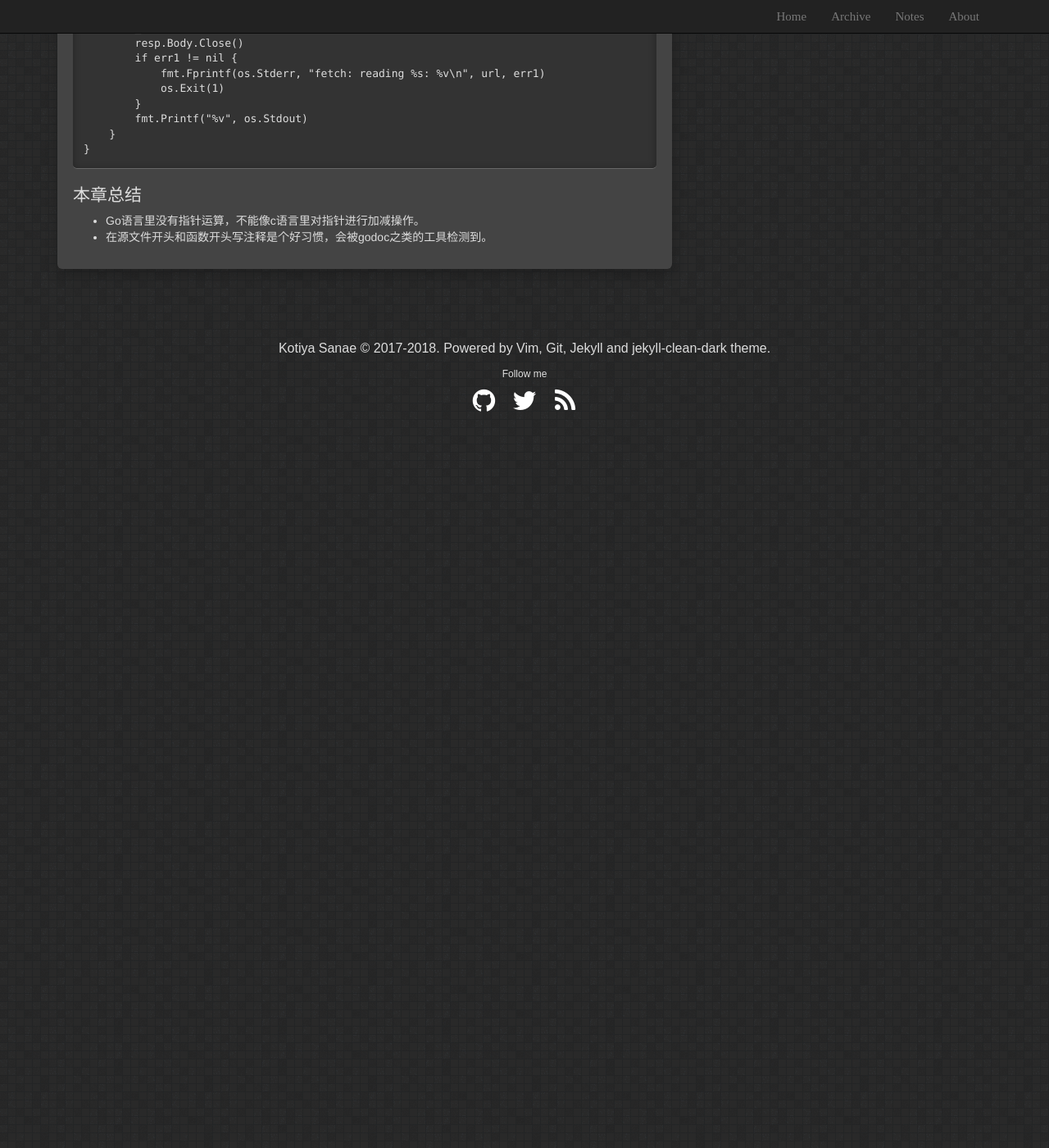
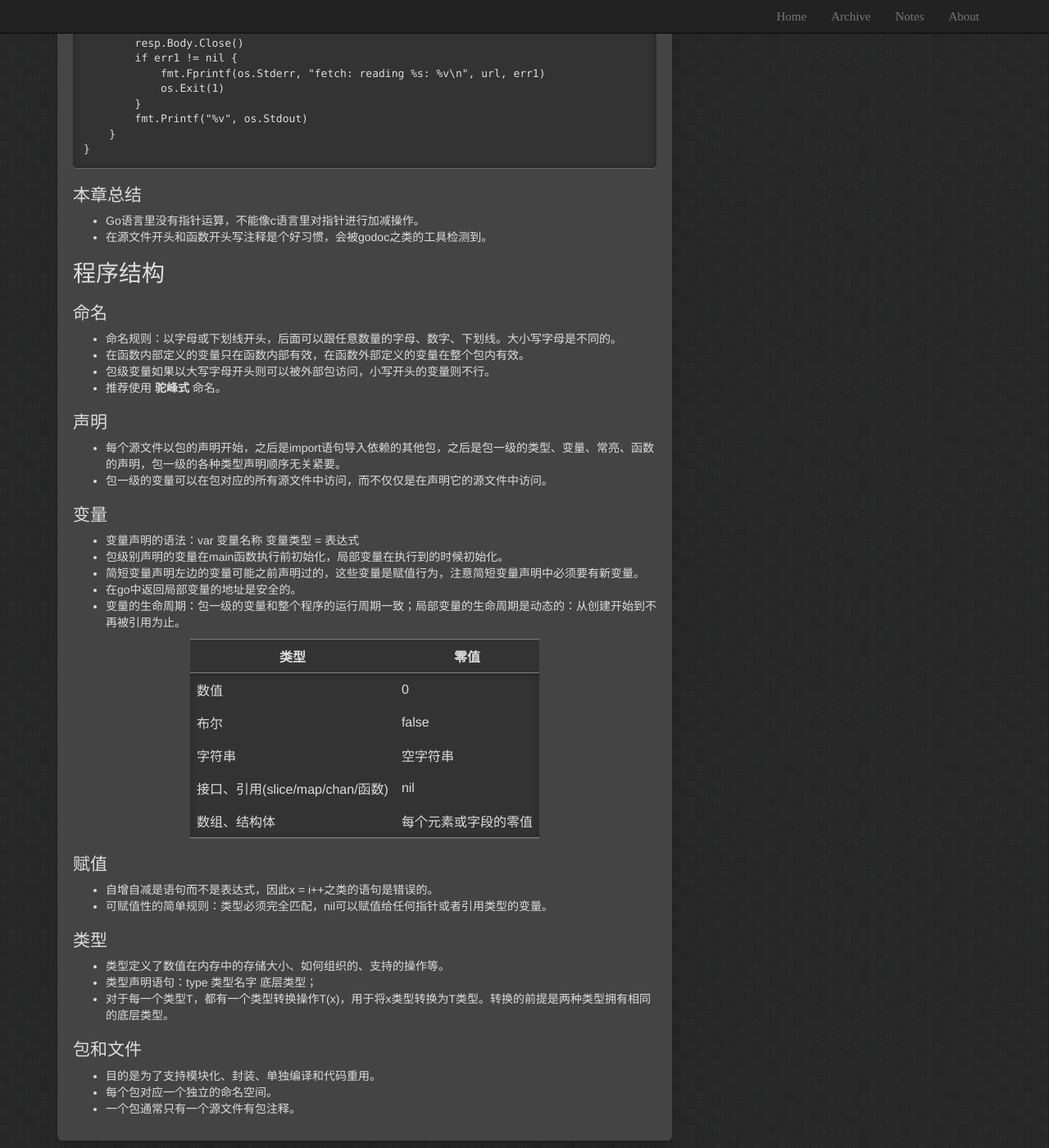
Before and after one commit to tianhongw/tianhongw.github.io, a Jekyll site: the page built from _posts/2019-1-11-The-Go-Programming-Language-Notes.md, in a window 1280 px wide and 1400 px high, scrolled down 2339 px. Shown: the whole window at 82% size. Built offline with Jekyll 4.4.1, drawn with Linux system fonts in a browser that asks for light colours; before the commit the page ends 2887 px from its top, so only the background shows below that.

Commit message:
增加go语言圣经读书笔记

```diff
--- a/_posts/2019-1-11-The-Go-Programming-Language-Notes.md
+++ b/_posts/2019-1-11-The-Go-Programming-Language-Notes.md
@@ -9,8 +9,7 @@ description: Go语言圣经读书笔记。
 ---
 # 前言
 
-
-<a id="org7c6a3b1"></a>
+<a id="org68ccc8d"></a>
 
 ## Go起源
 
@@ -21,12 +20,12 @@ description: Go语言圣经读书笔记。
 -   没有隐式数值转换、没有构造函数和析构函数、没有运算符重载、没有默认参数、没有继承、没有泛型、没有异常、没有宏、没有函数修饰等。
 
 
-<a id="orgd45813e"></a>
+<a id="orgf16c75c"></a>
 
 # 入门
 
 
-<a id="org30f16f8"></a>
+<a id="org9a79c05"></a>
 
 ## Hello, World
 
@@ -42,7 +41,7 @@ description: Go语言圣经读书笔记。
 -   函数的声明由func关键字、函数名、参数列表、返回值列表、函数体组成。
 
 
-<a id="org6c21a73"></a>
+<a id="org08562c9"></a>
 
 ## 命令行参数
 
@@ -53,7 +52,7 @@ description: Go语言圣经读书笔记。
 -   空标识符 \_ 用于语法需要逻辑不需要的时候。
 
 
-<a id="orgd65fe80"></a>
+<a id="orgce5ffe9"></a>
 
 ### 练习1.1
 
@@ -70,7 +69,7 @@ description: Go语言圣经读书笔记。
     }
 
 
-<a id="orgfe54f92"></a>
+<a id="org8976822"></a>
 
 ### 练习1.2
 
@@ -88,7 +87,7 @@ description: Go语言圣经读书笔记。
     }
 
 
-<a id="orgcfb3b71"></a>
+<a id="orgdd1e809"></a>
 
 ## 查找重复的行
 
@@ -155,12 +154,12 @@ description: Go语言圣经读书笔记。
 </table>
 
 
-<a id="orgf7e1d6f"></a>
+<a id="orgead84eb"></a>
 
 ## 获取URL
 
 
-<a id="orgc5761cd"></a>
+<a id="org433b0ef"></a>
 
 ### 练习1.7
 
@@ -192,9 +191,116 @@ description: Go语言圣经读书笔记。
     }
 
 
-<a id="org81446c8"></a>
+<a id="org82af4c3"></a>
 
 ## 本章总结
 
 -   Go语言里没有指针运算，不能像c语言里对指针进行加减操作。
 -   在源文件开头和函数开头写注释是个好习惯，会被godoc之类的工具检测到。
+
+
+<a id="org5d38632"></a>
+
+# 程序结构
+
+
+<a id="org01a48dc"></a>
+
+## 命名
+
+-   命名规则：以字母或下划线开头，后面可以跟任意数量的字母、数字、下划线。大小写字母是不同的。
+-   在函数内部定义的变量只在函数内部有效，在函数外部定义的变量在整个包内有效。
+-   包级变量如果以大写字母开头则可以被外部包访问，小写开头的变量则不行。
+-   推荐使用 **驼峰式** 命名。
+
+
+<a id="org1ed53e1"></a>
+
+## 声明
+
+-   每个源文件以包的声明开始，之后是import语句导入依赖的其他包，之后是包一级的类型、变量、常亮、函数的声明，包一级的各种类型声明顺序无关紧要。
+-   包一级的变量可以在包对应的所有源文件中访问，而不仅仅是在声明它的源文件中访问。
+
+
+<a id="org6407bc3"></a>
+
+## 变量
+
+-   变量声明的语法：var 变量名称 变量类型 = 表达式
+-   包级别声明的变量在main函数执行前初始化，局部变量在执行到的时候初始化。
+-   简短变量声明左边的变量可能之前声明过的，这些变量是赋值行为，注意简短变量声明中必须要有新变量。
+-   在go中返回局部变量的地址是安全的。
+-   变量的生命周期：包一级的变量和整个程序的运行周期一致；局部变量的生命周期是动态的：从创建开始到不再被引用为止。
+
+<table border="2" cellspacing="0" cellpadding="6" rules="groups" frame="hsides">
+
+
+<colgroup>
+<col  class="org-left" />
+
+<col  class="org-left" />
+</colgroup>
+<thead>
+<tr>
+<th scope="col" class="org-left">类型</th>
+<th scope="col" class="org-left">零值</th>
+</tr>
+</thead>
+
+<tbody>
+<tr>
+<td class="org-left">数值</td>
+<td class="org-left">0</td>
+</tr>
+
+
+<tr>
+<td class="org-left">布尔</td>
+<td class="org-left">false</td>
+</tr>
+
+
+<tr>
+<td class="org-left">字符串</td>
+<td class="org-left">空字符串</td>
+</tr>
+
+
+<tr>
+<td class="org-left">接口、引用(slice/map/chan/函数)</td>
+<td class="org-left">nil</td>
+</tr>
+
+
+<tr>
+<td class="org-left">数组、结构体</td>
+<td class="org-left">每个元素或字段的零值</td>
+</tr>
+</tbody>
+</table>
+
+
+<a id="orgf7727d1"></a>
+
+## 赋值
+
+-   自增自减是语句而不是表达式，因此x = i++之类的语句是错误的。
+-   可赋值性的简单规则：类型必须完全匹配，nil可以赋值给任何指针或者引用类型的变量。
+
+
+<a id="org8d286bd"></a>
+
+## 类型
+
+-   类型定义了数值在内存中的存储大小、如何组织的、支持的操作等。
+-   类型声明语句：type 类型名字 底层类型；
+-   对于每一个类型T，都有一个类型转换操作T(x)，用于将x类型转换为T类型。转换的前提是两种类型拥有相同的底层类型。
+
+
+<a id="org60334c4"></a>
+
+## 包和文件
+
+-   目的是为了支持模块化、封装、单独编译和代码重用。
+-   每个包对应一个独立的命名空间。
+-   一个包通常只有一个源文件有包注释。
```
